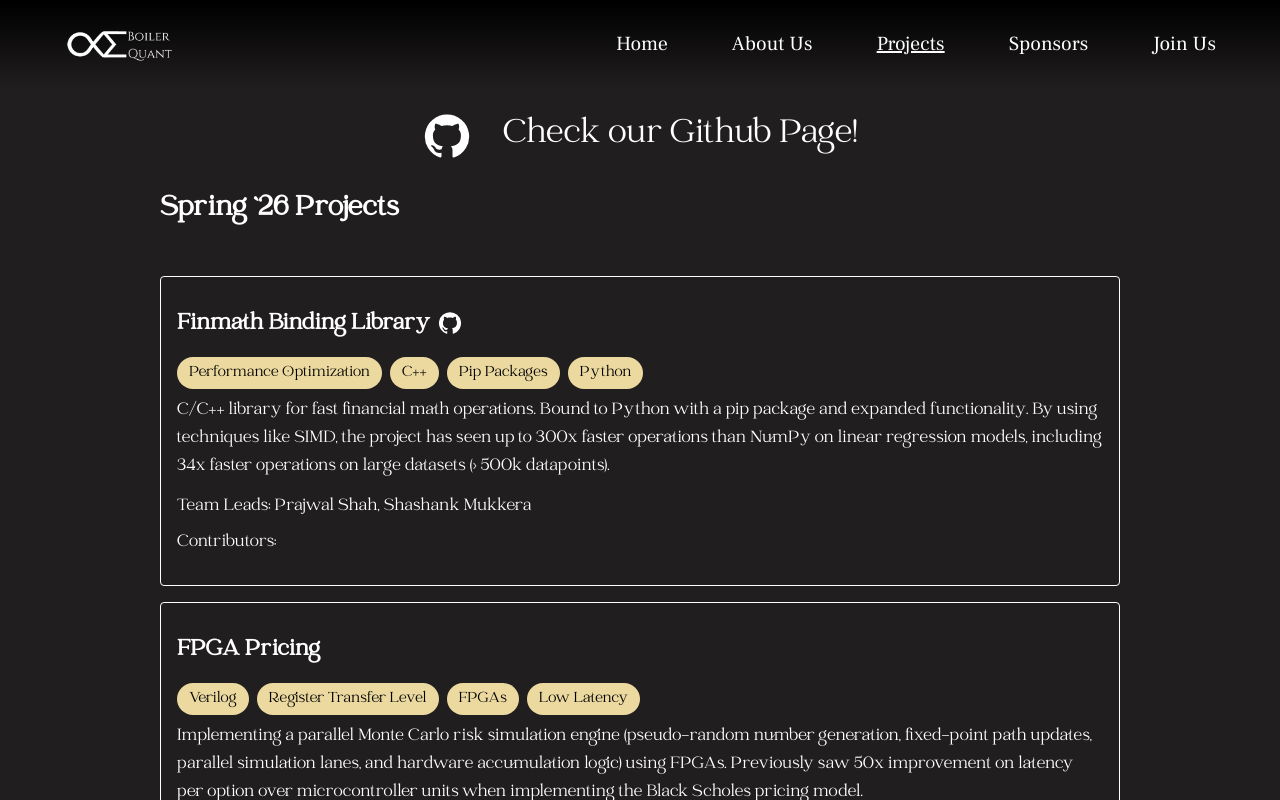
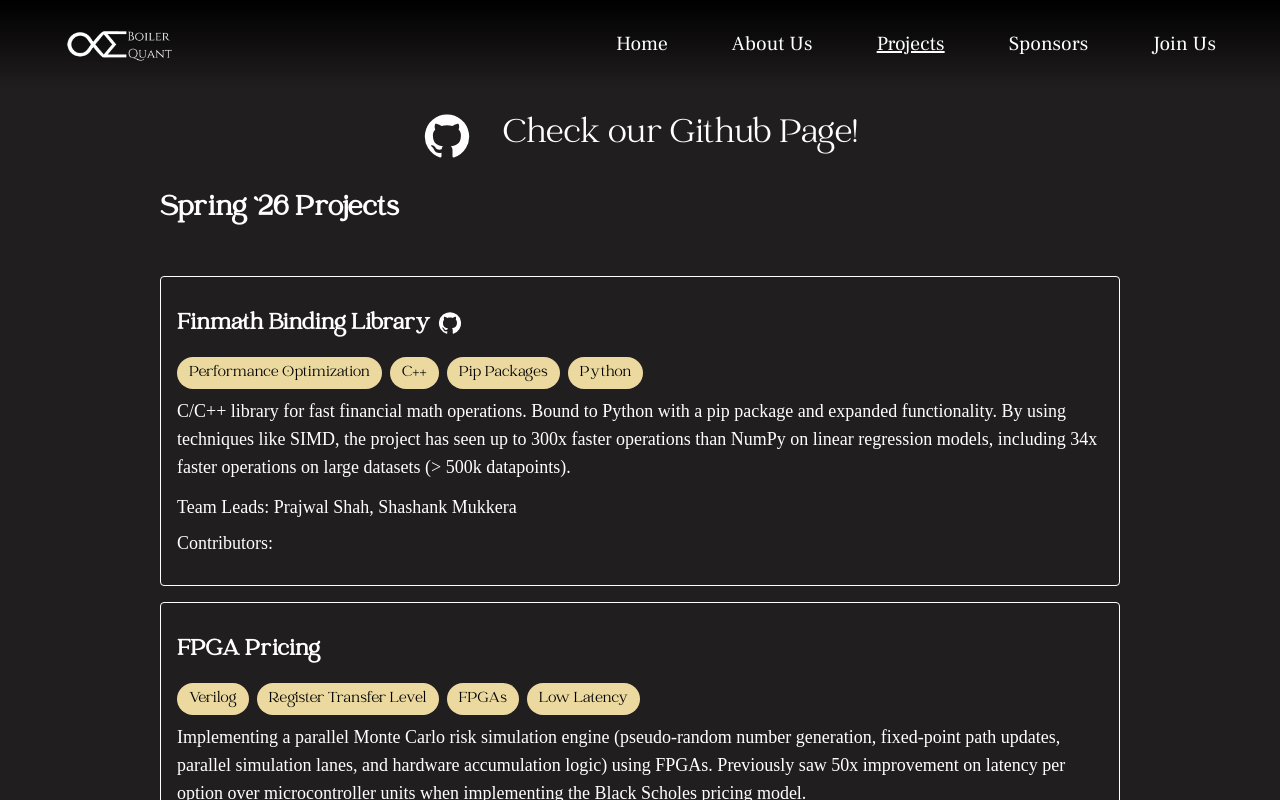
Before and after one commit to Boiler-Quant/boiler_quant_web, a React (Create React App) app: page /projects in a window 1280 px wide. Shown: the top 800 px of the page. Built offline with nearby package versions, Linux system fonts and the light colour scheme.

Commit message:
Change font for project descriptions for more readability

```diff
--- a/src/pages/Projects/ProjectCard.js
+++ b/src/pages/Projects/ProjectCard.js
@@ -58,13 +58,13 @@ const ProjectCard = ({ project }) => {
               </span>
             ))}
           </div>
-          <p className="text-body-md font-catchy py-2">{project["Summary"]}</p>
+          <p className="text-body-md font-serif py-2">{project["Summary"]}</p>
           {teamLead && (
-            <p className="text-body-sm py-1 lg:text-body-md font-catchy">
+            <p className="text-body-sm py-1 lg:text-body-md font-serif">
               {teamLeadLabel}: {teamLead}
             </p>
           )}
-          <p className="text-body-sm py-1 lg:text-body-md font-catchy">
+          <p className="text-body-sm py-1 lg:text-body-md font-serif">
             Contributors: {project["Contributors"]}
           </p>
           <IconButton
```
